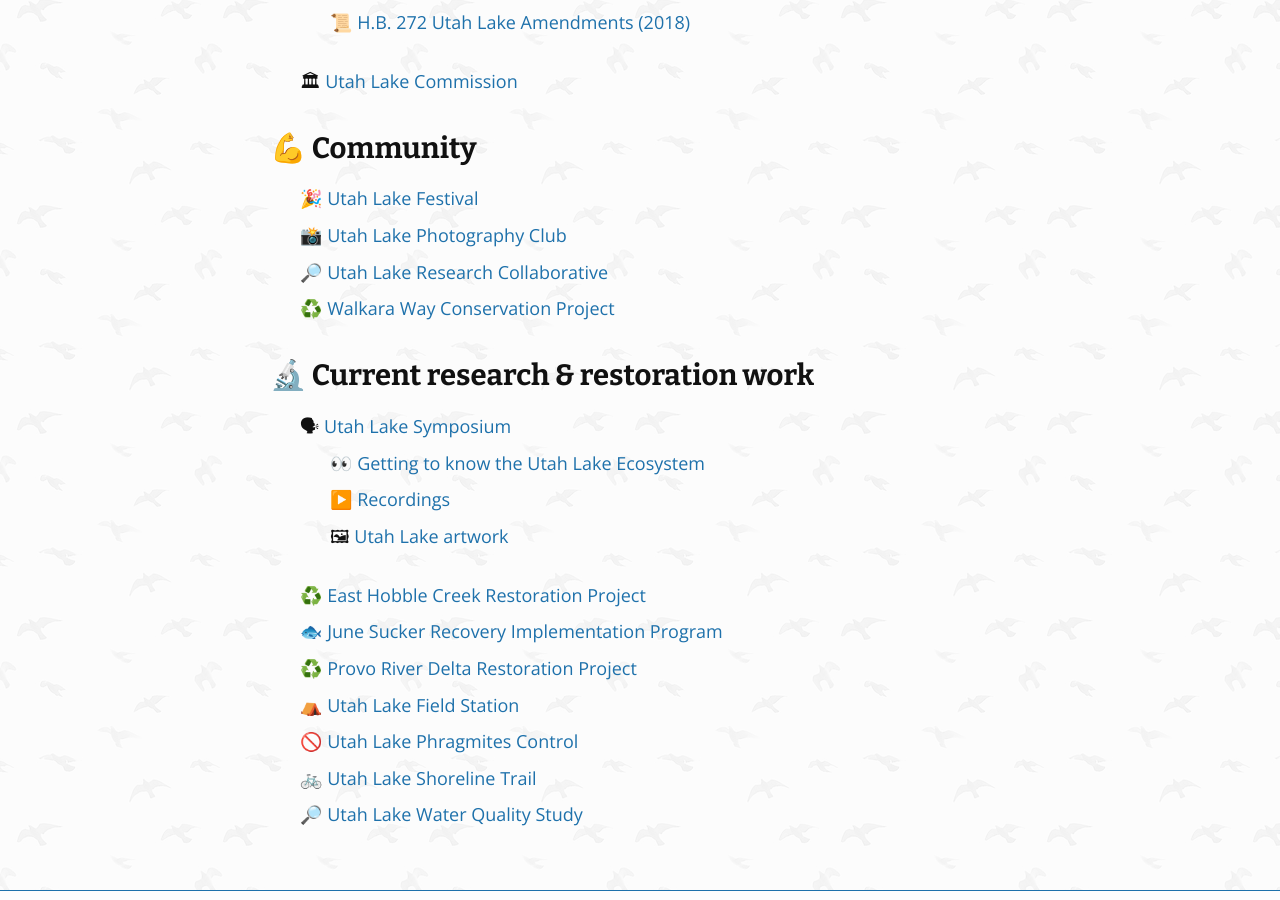
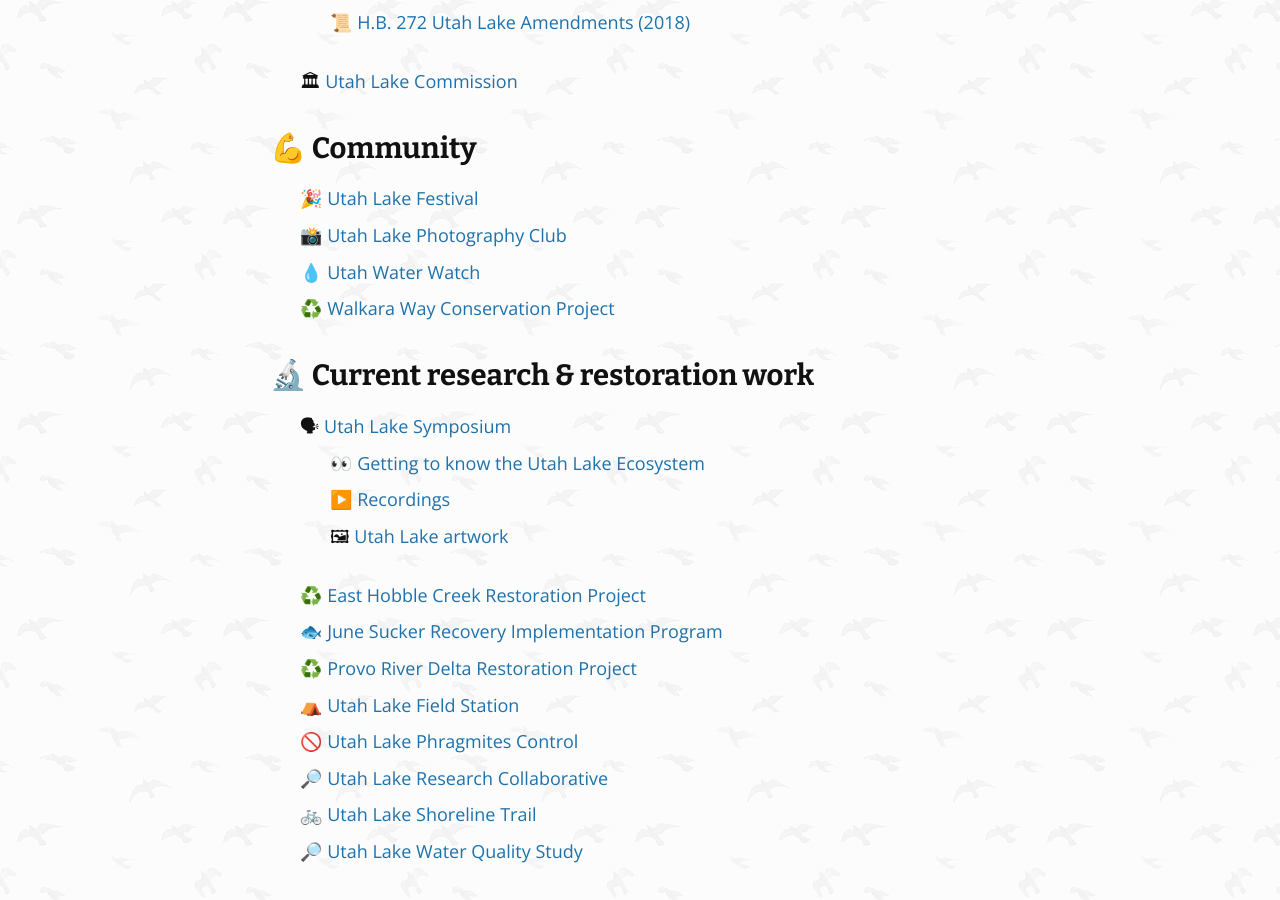
Before and after one commit to conserveutahlake/website, a Jekyll site: the page built from index.markdown, in a window 1280 px wide and 900 px high, scrolled down 973 px. Built offline with Jekyll 4.4.1, drawn with Linux system fonts in a browser that asks for light colours.

Commit message:
added Utah Water Watch

```diff
--- a/index.markdown
+++ b/index.markdown
@@ -23,7 +23,7 @@ image: https://www.conserveutahlake.org/assets/social.jpg
 
 - 🎉 [Utah Lake Festival](https://utahlake.org/utah-lake-festival/)
 - 📸 [Utah Lake Photography Club](https://www.facebook.com/groups/1888588758087340)
-- 🔎 [Utah Lake Research Collaborative](https://utahlakecollab.wixsite.com/utahlakecollab)
+- 💧 [Utah Water Watch](https://extension.usu.edu/utahwaterwatch/)
 - ♻️ [Walkara Way Conservation Project](https://www.facebook.com/groups/2454249811362514/)
 
 ### 🔬 Current research & restoration work
@@ -38,5 +38,6 @@ image: https://www.conserveutahlake.org/assets/social.jpg
 - ♻️ [Provo River Delta Restoration Project](https://www.provoriverdelta.us/)
 - ⛺️ [Utah Lake Field Station](https://johnhutchingsmuseum.org/utah-lake-field-station/)
 - 🚫 [Utah Lake Phragmites Control](https://storymaps.arcgis.com/stories/4ba238d169f043f89e1eec1c37d066cd)
+- 🔎 [Utah Lake Research Collaborative](https://utahlakecollab.wixsite.com/utahlakecollab)
 - 🚲 [Utah Lake Shoreline Trail](https://utahlake.org/utah-lake-trail-plan/)
 - 🔎 [Utah Lake Water Quality Study](https://deq.utah.gov/water-quality/utah-lake-water-quality-study)
```
